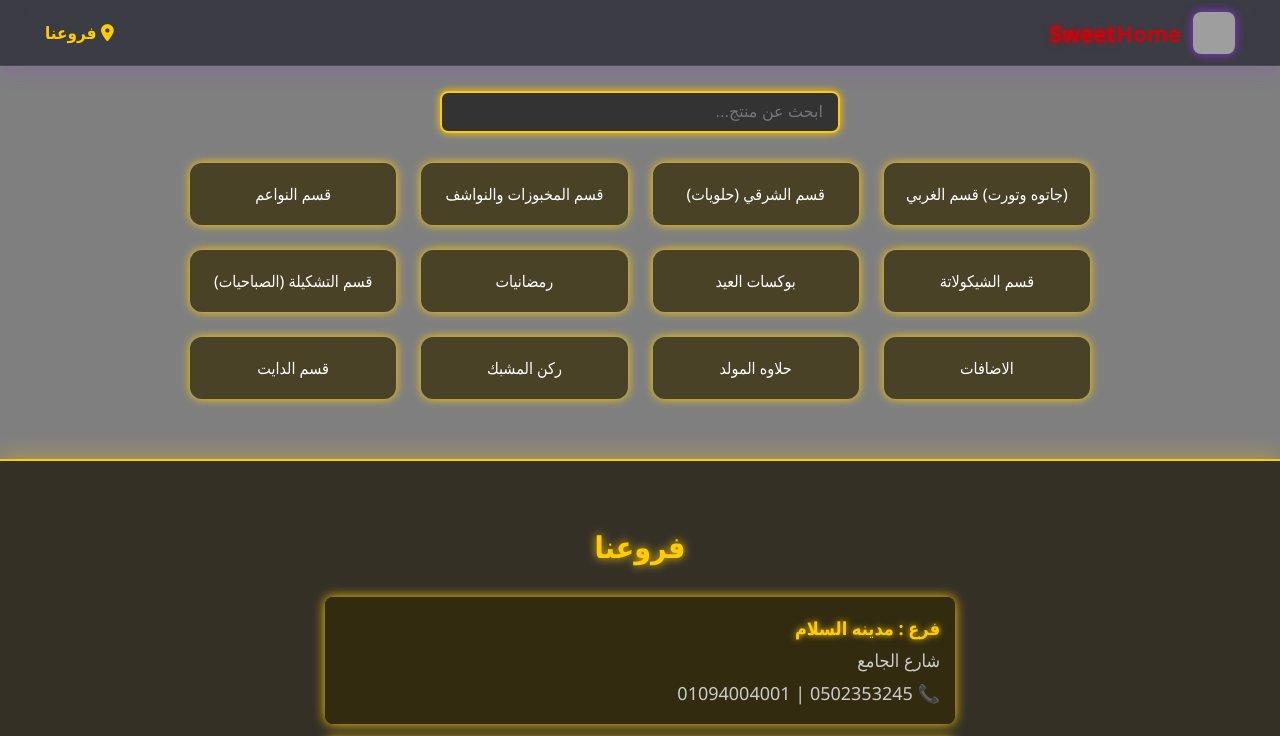
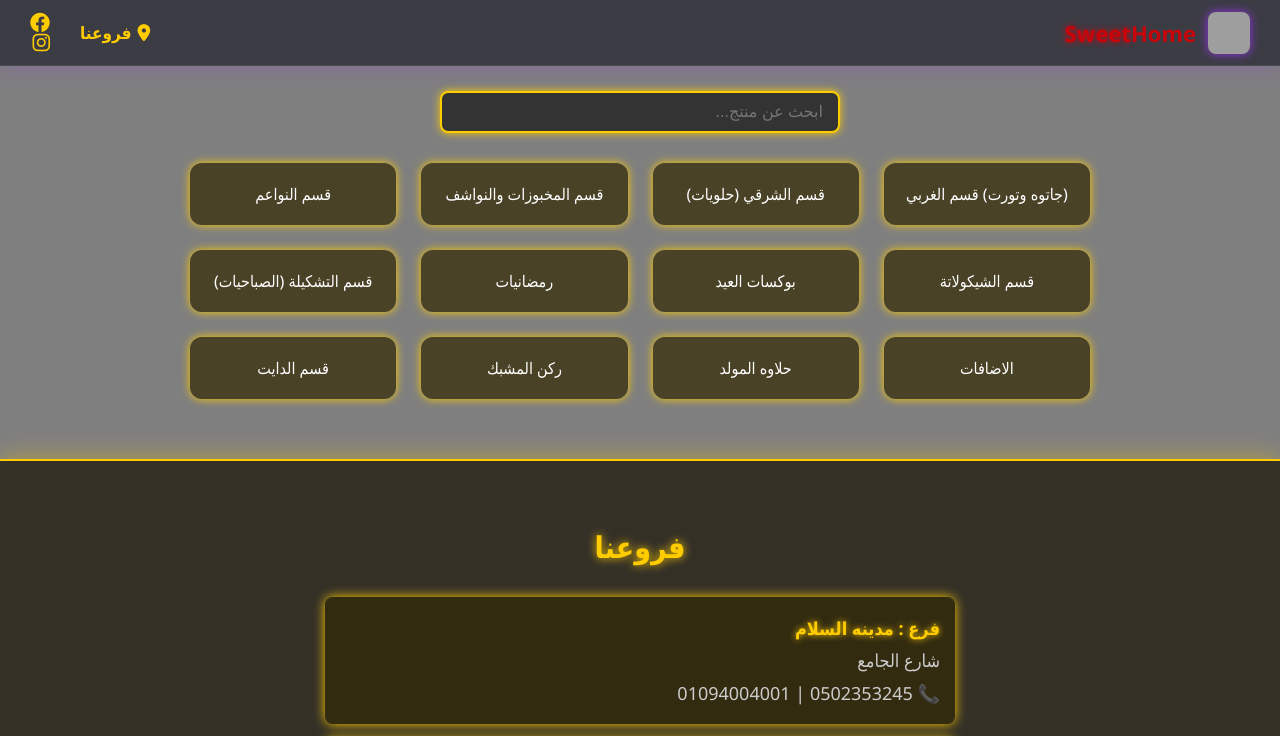
Before and after one commit to OmarNehad0/Sweet-Home, a plain HTML site: page index.html in a window 1280 px wide. Shown: the top 736 px of the page. Drawn offline with Linux system fonts and the light colour scheme; grey boxes are pictures that could not be loaded.

Commit message:
Update index.html

```diff
--- a/index.html
+++ b/index.html
@@ -3,7 +3,7 @@
 <head>
   <meta charset="UTF-8">
   <meta name="viewport" content="width=device-width, initial-scale=1.0">
-  <title>Daily-Dose</title>
+  <title>Sweet Home Café</title>
   <link rel="stylesheet" href="https://cdnjs.cloudflare.com/ajax/libs/font-awesome/6.0.0/css/all.min.css">
   <style>
     html {
@@ -39,26 +39,13 @@
       border-bottom: 1px solid rgba(255, 255, 255, 0.08);
       box-shadow: 0 8px 16px rgba(147, 51, 234, 0.15);
     }
-    .navbar a {
-      color: #ffcc00;
-      font-weight: bold;
-      text-decoration: none;
-      margin: 10px 15px;
-      font-size: 17px;
-      transition: 0.3s;
-    }
-    .navbar a:hover {
-      color: #fff;
-      text-shadow: 0 0 6px #ffcc00;
-    }
 
-    /* LOGO */
+    /* Logo */
     .cynx-logo {
       display: flex;
       align-items: center;
       gap: 12px;
       text-decoration: none;
-      margin-right: 20px;
       transition: transform 0.3s ease, filter 0.3s ease;
     }
     .cynx-logo img {
@@ -77,6 +64,40 @@
       font-size: 22px;
       color: #c9050b;
       font-weight: 800;
+    }
+
+    /* Navbar links */
+    .nav-links {
+      display: flex;
+      align-items: center;
+      gap: 20px;
+    }
+    .nav-links a {
+      color: #ffcc00;
+      font-weight: bold;
+      text-decoration: none;
+      font-size: 17px;
+      transition: 0.3s;
+      display: flex;
+      align-items: center;
+      gap: 6px;
+    }
+    .nav-links a:hover {
+      color: #fff;
+      text-shadow: 0 0 6px #ffcc00;
+    }
+
+    /* Social buttons */
+    .social-links a {
+      color: #ffcc00;
+      font-size: 20px;
+      margin-right: 10px;
+      transition: 0.3s;
+    }
+    .social-links a:hover {
+      color: #fff;
+      text-shadow: 0 0 10px #ffcc00, 0 0 20px #ffcc00;
+      transform: scale(1.1);
     }
 
     /* Search bar */
@@ -204,12 +225,20 @@
 
 <!-- NAVBAR -->
 <div class="navbar">
+  <!-- Logo -->
   <a href="https://www.facebook.com/SweetHome6688" class="cynx-logo">
-    <img src="https://i.postimg.cc/MGPhRDps/s-h-logo.jpg" alt="D-D Icon">
+    <img src="https://i.postimg.cc/MGPhRDps/s-h-logo.jpg" alt="Sweet Home">
     <div class="logo-text"><span>Sweet</span><strong>Home</strong></div>
   </a>
 
-  <a href="#branches"><i class="fa-solid fa-location-dot"></i> فروعنا</a>
+  <!-- Links -->
+  <div class="nav-links">
+    <a href="#branches"><i class="fa-solid fa-location-dot"></i> فروعنا</a>
+    <div class="social-links">
+      <a href="https://www.facebook.com/SweetHome6688" target="_blank" title="Facebook"><i class="fab fa-facebook"></i></a>
+      <a href="https://www.instagram.com/sweethome8509?igsh=d2Q4a2NoZTlkZXRh" target="_blank" title="Instagram"><i class="fab fa-instagram"></i></a>
+    </div>
+  </div>
 </div>
 
 <!-- SEARCH BAR -->
```
